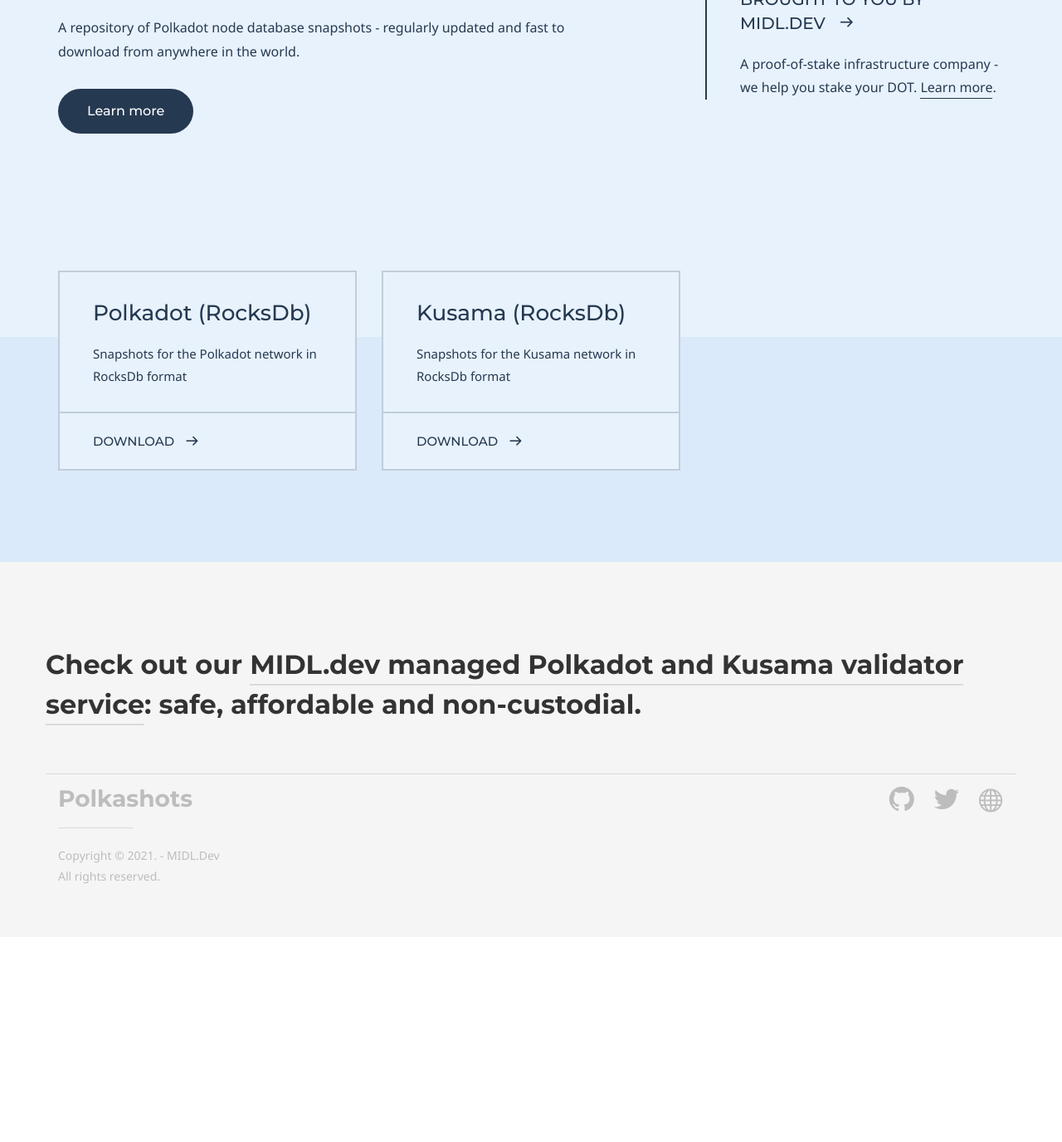
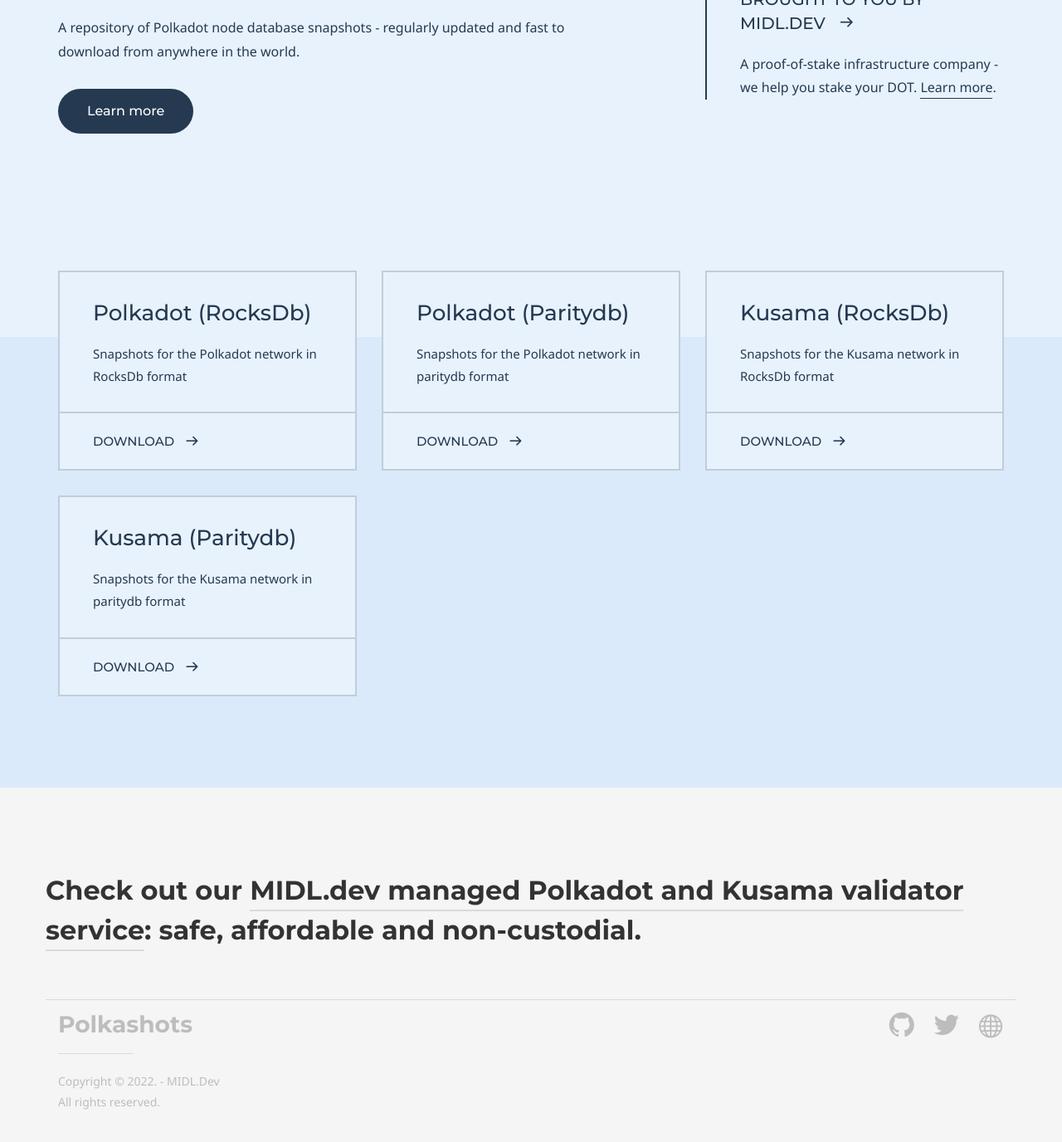
Before and after one commit to midl-dev/polkashots-website, a Jekyll site: the page built from index.md, in a window 1280 px wide and 1400 px high, scrolled down 206 px. Shown: the top 1376 px of the window at 83% size. Built offline with Jekyll 4.4.1, drawn with Linux system fonts in a browser that asks for light colours; some web fonts are replaced; before the commit the page ends 1335 px from its top, so only the background shows below that.

Commit message:
add paritydb links

```diff
--- a/_config.yml
+++ b/_config.yml
@@ -8,17 +8,21 @@
             image:
             logo_url: 'https://polkashots.io'
         nav:
+            - item_name: PolkadotRocksDb
+              item_url: 'https://dot-rocksdb.polkashots.io/'
+            - item_name: KusamaRocksDb
+              item_url: 'https://ksm-rocksdb.polkashots.io/'
             - item_name: Polkadot
-              item_url: 'https://dot-rocksdb.polkashots.io/'
+              item_url: 'https://dot.polkashots.io/'
             - item_name: Kusama
-              item_url: 'https://ksm-rocksdb.polkashots.io/'
+              item_url: 'https://ksm.polkashots.io/'
 
     footer:
         content:
             logo:
                 text: Polkashots
                 image:
-            copyright: Copyright &copy; 2021. - MIDL.Dev <br>All rights reserved.
+            copyright: Copyright &copy; 2022. - MIDL.Dev <br>All rights reserved.
         social_list:
             - network_name: github
               profile_url: 'https://github.com/midl-dev'
--- a/index.md
+++ b/index.md
@@ -28,8 +28,16 @@
       excerpt: Snapshots for the Polkadot network in RocksDb format
       cta: Download
       url: 'https://dot-rocksdb.polkashots.io/'
+    - title: Polkadot (Paritydb)
+      excerpt: Snapshots for the Polkadot network in paritydb format
+      cta: Download
+      url: 'https://dot.polkashots.io/'
     - title: Kusama (RocksDb)
       excerpt: Snapshots for the Kusama network in RocksDb format
       cta: Download
       url: 'https://ksm-rocksdb.polkashots.io/'
+    - title: Kusama (Paritydb)
+      excerpt: Snapshots for the Kusama network in paritydb format
+      cta: Download
+      url: 'https://ksm.polkashots.io/'
 ---
```
